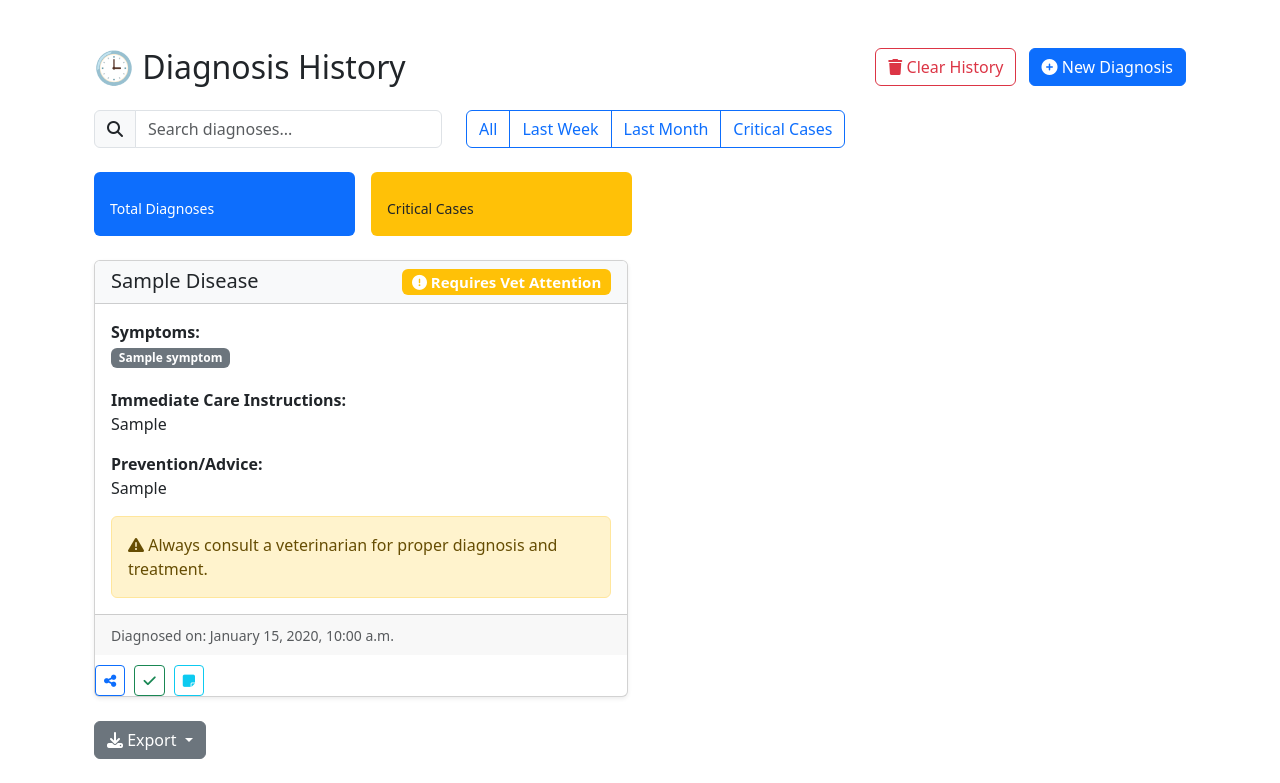
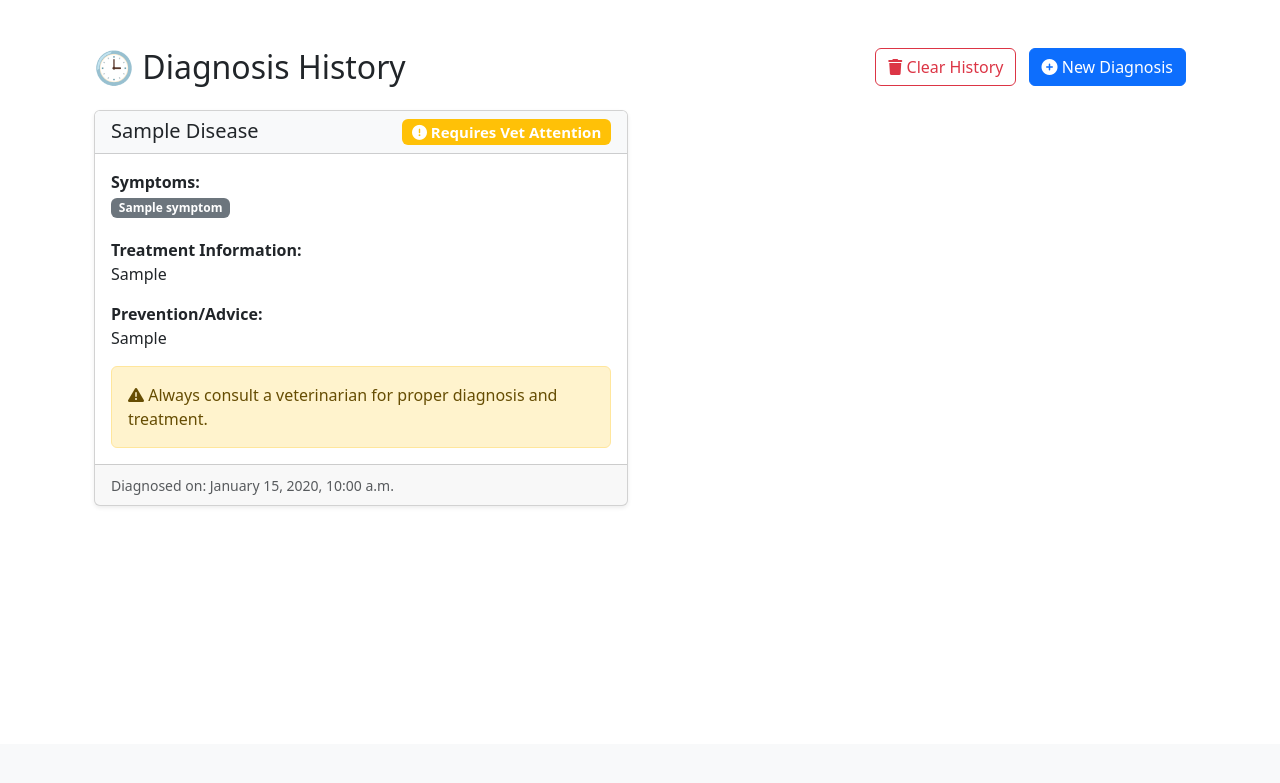
Before and after one commit to jennybrian/Cattledoctor, a Django app: page /diagnosis/diagnosis-history/ in a window 1280 px wide. Shown: the part 56-839 px from the top of the page. After the commit the page ends 562 px from the top, so only its background shows below. Run offline with Django 5.2, Linux system fonts and the light colour scheme; a user stored in the database is signed in; tables that the repository leaves empty hold one stand-in row (values such as "Sample post"); parts of the project's set-up code (start-up, migrations or seed data) failed here and were passed over.

Commit message:
Fixing diagnosis history page page UX v1 (rollback)

```diff
--- a/diagnosis/templates/diagnosis/history.html
+++ b/diagnosis/templates/diagnosis/history.html
@@ -36,48 +36,12 @@
         {% endfor %}
     {% endif %}
 
-    <!-- Search and Filter -->
-    <div class="row mb-4">
-        <div class="col-md-4">
-            <div class="input-group">
-                <span class="input-group-text"><i class="fas fa-search"></i></span>
-                <input type="text" class="form-control" placeholder="Search diagnoses...">
-            </div>
-        </div>
-        <div class="col-md-8">
-            <div class="btn-group" role="group">
-                <button class="btn btn-outline-primary">All</button>
-                <button class="btn btn-outline-primary">Last Week</button>
-                <button class="btn btn-outline-primary">Last Month</button>
-                <button class="btn btn-outline-primary">Critical Cases</button>
-            </div>
-        </div>
-    </div>
-
-    <!-- Statistics -->
-    <div class="stats-wrapper mb-4">
-        <div class="row g-3">
-            <div class="col-md-3">
-                <div class="stat-card bg-primary text-white p-3 rounded">
-                    <h3>{{ total_diagnoses }}</h3>
-                    <small>Total Diagnoses</small>
-                </div>
-            </div>
-            <div class="col-md-3">
-                <div class="stat-card bg-warning text-dark p-3 rounded">
-                    <h3>{{ critical_cases }}</h3>
-                    <small>Critical Cases</small>
-                </div>
-            </div>
-        </div>
-    </div>
-
     <!-- Diagnosis History List -->
     {% if histories %}
         <div class="row">
             {% for history in histories %}
                 <div class="col-md-6 mb-4">
-                    <div class="card shadow-sm diagnosis-card">
+                    <div class="card shadow-sm">
                         <div class="card-header bg-light">
                             <h5 class="card-title mb-0">
                                 {{ history.disease.name|title }}
@@ -94,7 +58,7 @@
                                 {% endfor %}
                             </p>
                             <p class="card-text">
-                                <strong>Immediate Care Instructions:</strong><br>
+                                <strong>Treatment Information:</strong><br>
                                 {{ history.disease.treatment }}
                             </p>
                             <p class="card-text">
@@ -109,97 +73,18 @@
                         <div class="card-footer text-muted">
                             <small>Diagnosed on: {{ history.diagnosis_date|date:"F j, Y, g:i a" }}</small>
                         </div>
-                        <div class="quick-actions">
-                            <button class="btn btn-sm btn-outline-primary" title="Share with vet">
-                                <i class="fas fa-share-alt"></i>
-                            </button>
-                            <button class="btn btn-sm btn-outline-success" title="Mark as resolved">
-                                <i class="fas fa-check"></i>
-                            </button>
-                            <button class="btn btn-sm btn-outline-info" title="Add notes">
-                                <i class="fas fa-sticky-note"></i>
-                            </button>
-                        </div>
                     </div>
                 </div>
             {% endfor %}
         </div>
     {% else %}
-        <div class="empty-state text-center py-5">
-            <img src="{% static 'img/empty-history.svg' %}" alt="No history" class="mb-4" style="max-width: 200px;">
-            <h4>No Diagnosis History Yet</h4>
-            <p class="text-muted">Start by diagnosing your first case</p>
-            <a href="{% url 'diagnosis_home' %}" class="btn btn-primary btn-lg">
-                <i class="fas fa-stethoscope"></i> Start First Diagnosis
+        <div class="alert alert-info text-center">
+            <i class="fas fa-info-circle"></i> You have no diagnosis history yet.
+            <br><br>
+            <a href="{% url 'diagnosis_home' %}" class="btn btn-primary">
+                Start a New Diagnosis
             </a>
         </div>
     {% endif %}
-
-    <!-- Export Options -->
-    <div class="dropdown mb-4">
-        <button class="btn btn-secondary dropdown-toggle" data-bs-toggle="dropdown">
-            <i class="fas fa-download"></i> Export
-        </button>
-        <ul class="dropdown-menu">
-            <li><a class="dropdown-item" href="#"><i class="fas fa-file-pdf"></i> PDF Report</a></li>
-            <li><a class="dropdown-item" href="#"><i class="fas fa-file-excel"></i> Excel</a></li>
-            <li><a class="dropdown-item" href="#"><i class="fas fa-print"></i> Print</a></li>
-        </ul>
-    </div>
 </div>
-
-<style>
-    .diagnosis-timeline {
-        position: relative;
-    }
-
-    .timeline-item {
-        padding-left: 50px;
-        position: relative;
-        margin-bottom: 30px;
-    }
-
-    .timeline-item::before {
-        content: '';
-        position: absolute;
-        left: 0;
-        height: 100%;
-        width: 2px;
-        background: linear-gradient(to bottom, #0d6efd 0%, #0099ff 100%);
-    }
-
-    .diagnosis-card {
-        transition: all 0.3s ease;
-        cursor: pointer;
-    }
-
-    .diagnosis-card:hover {
-        transform: translateY(-5px);
-        box-shadow: 0 10px 20px rgba(0,0,0,0.1);
-    }
-
-    .severity-indicator {
-        width: 10px;
-        height: 10px;
-        border-radius: 50%;
-        display: inline-block;
-        margin-right: 8px;
-    }
-
-    .quick-actions {
-        margin-top: 10px;
-    }
-
-    .quick-actions .btn {
-        margin-right: 5px;
-    }
-
-    .category-tags {
-        margin-top: 10px;
-    }
-
-    .category-tags .badge {
-        margin-right: 5px;
-    }
-</style>
 {% endblock %}
```
